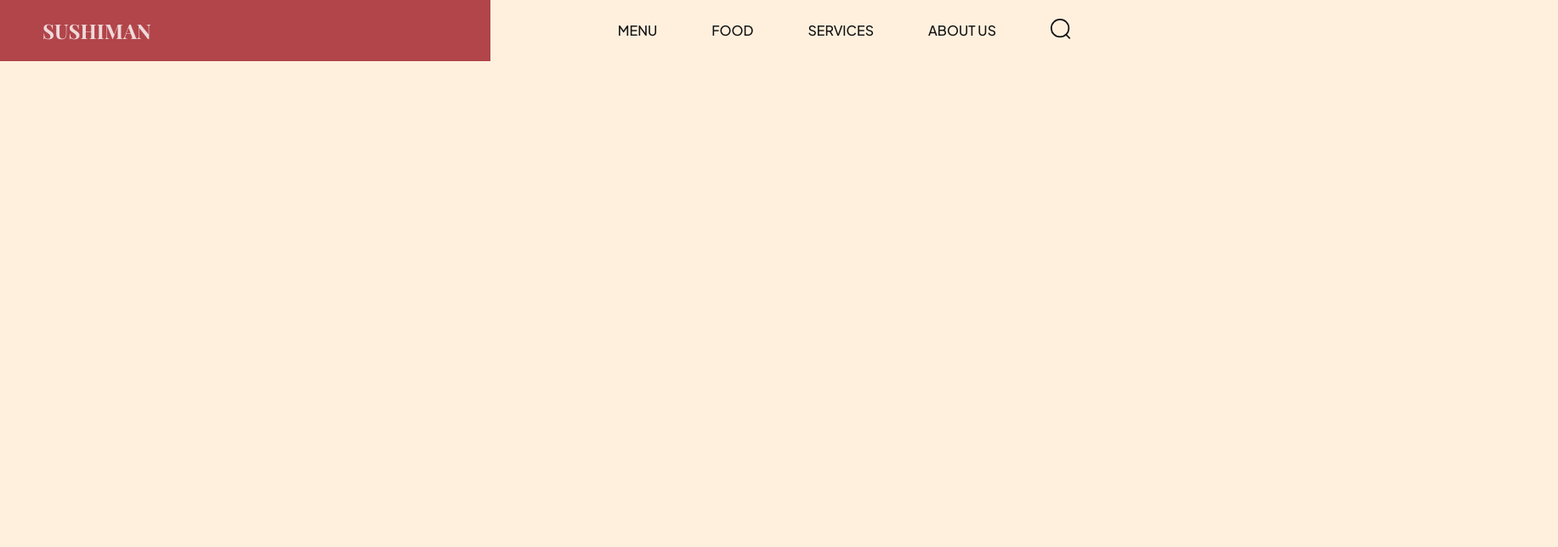
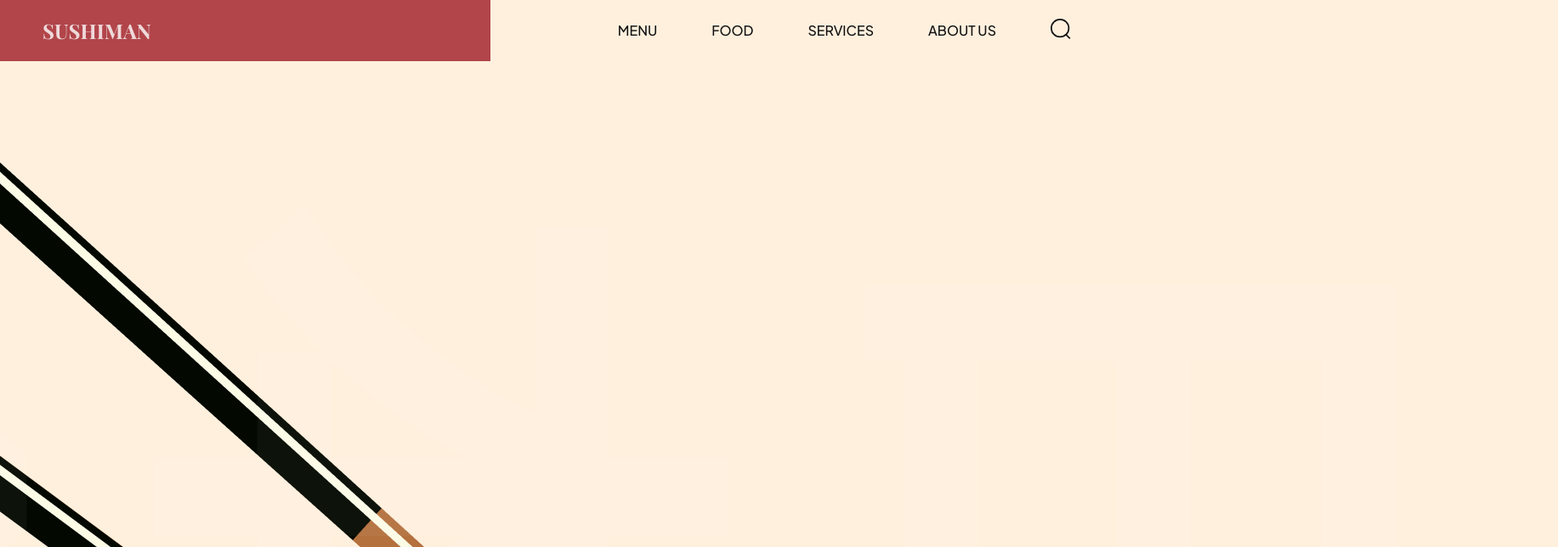
Before and after one commit to dCOMMICS/Sushi-Themed, a website built with Vite: page index.html in a window 1280 px wide. Shown: the top 644 px of the page at 85% size, 1833 px wide, since content can reach past the window. Built offline with nearby package versions, Linux system fonts and the light colour scheme.

Commit message:
working on section areaa

```diff
--- a/index.html
+++ b/index.html
@@ -47,6 +47,11 @@
 
   </header>
 
+  <section class="hero">
+    <div class="hero-image">
+      <img src="/assets/sushi-1.png" alt="sushi">
+    </div>
+  </section>
 
 
   <script src="/js/script.js" type="module"></script>
```
